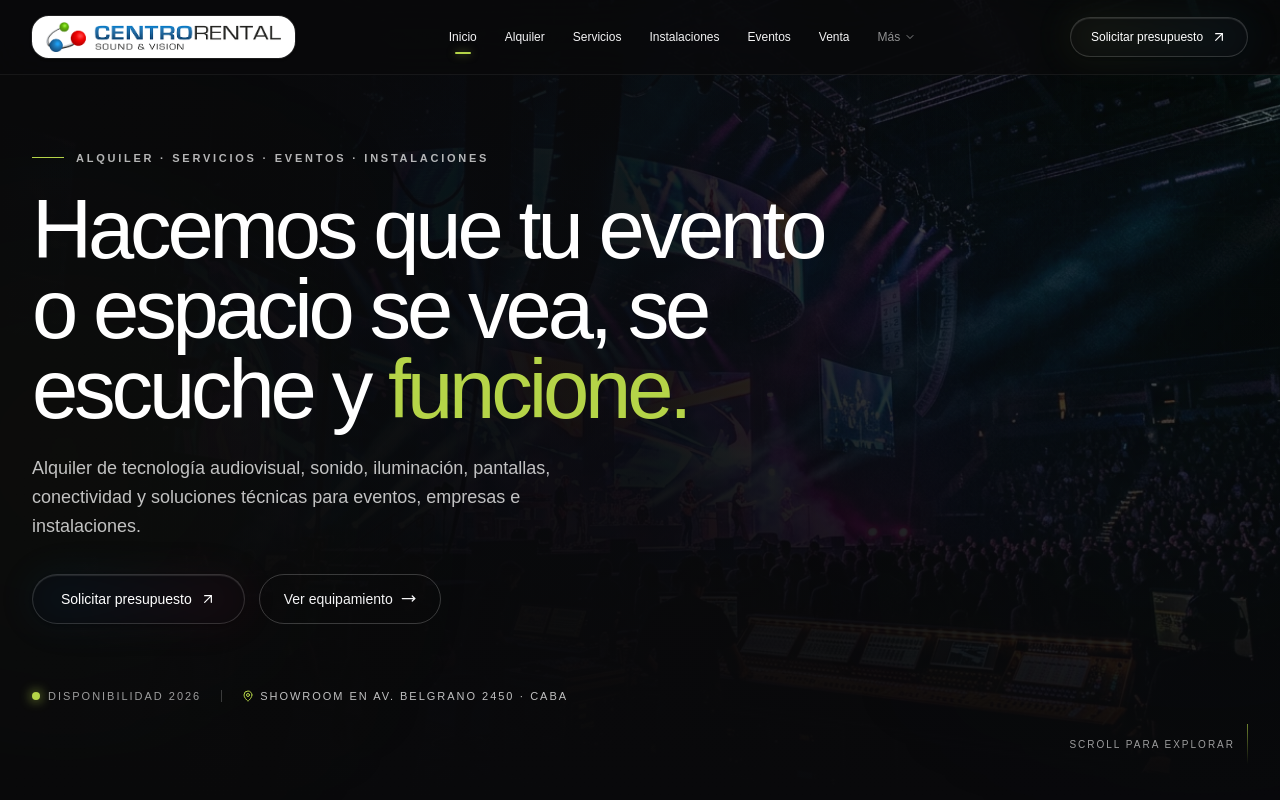
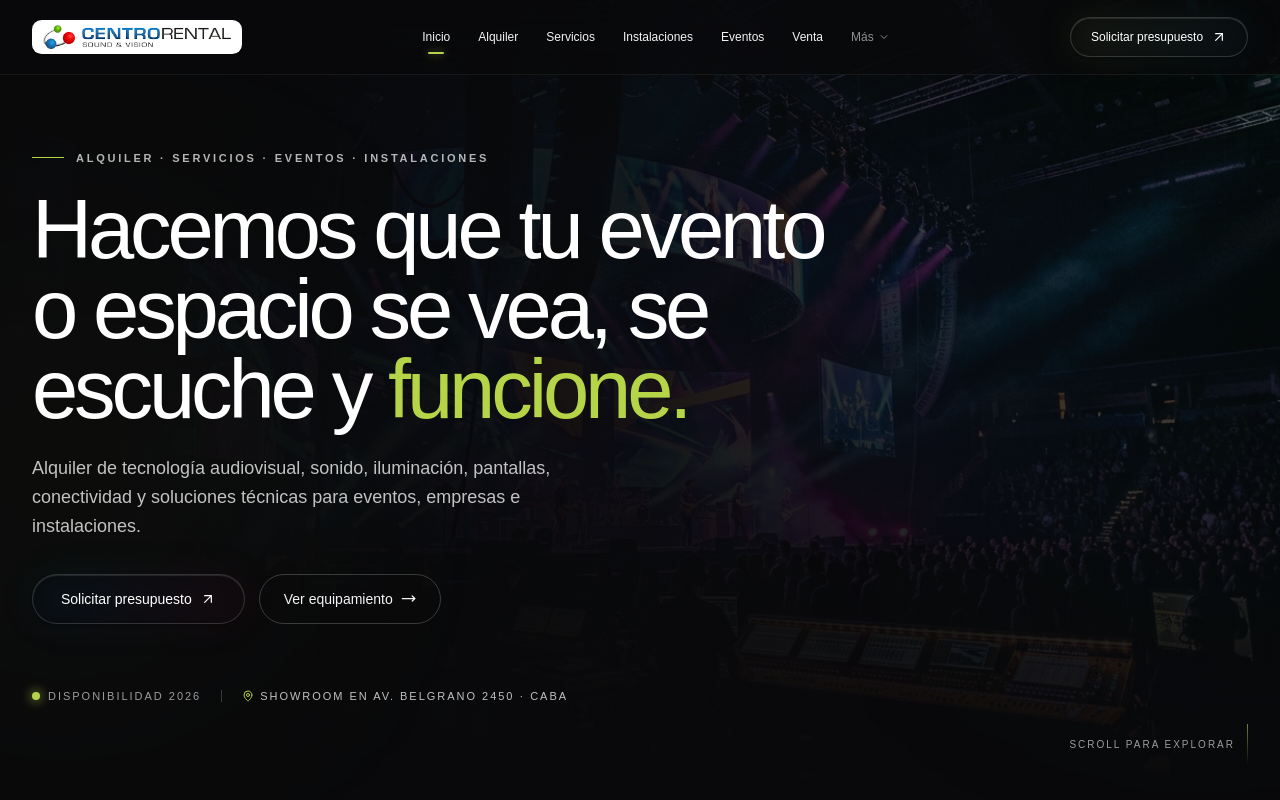
Before and after one commit to jochurru/Centro-Rental, a Next.js app: page / in a window 1280 px wide. Shown: the top 800 px of the page. Built offline with nearby package versions, Linux system fonts and the light colour scheme.

Commit message:
refactor(brand): integrate logo cleanly into header

```diff
--- a/components/common/logo.tsx
+++ b/components/common/logo.tsx
@@ -5,34 +5,33 @@ import Image from 'next/image'
 interface LogoProps {
   className?: string
   priority?: boolean
-  variant?: 'original' | 'auto' | 'dark' | 'light' | 'mono' | 'mobile'
 }
 
 /**
  * Componente Logo oficial de Centro Rental.
  *
- * Utiliza el logo histórico original real (content-source/raw/logos/logos_logo_b2549209.png):
- * - Esferas verde, azul, roja y órbita gris.
- * - Tipografía "CENTRO" en azul degradado original.
- * - Tipografía "RENTAL" en negro original.
- * - Subtítulo "SOUND & VISION" en gris oscuro original.
- * - Integrado dentro de una placa / cápsula blanca (#FFFFFF) sólida, limpia y equilibrada.
+ * Utiliza el logo histórico original auténtico (/brand/centro-rental-logo-original.png):
+ * - Esferas verde, azul, roja y órbita gris (RGB oficial).
+ * - Tipografía "CENTRO" en azul corporativo y "RENTAL" en negro original.
+ * - Subtítulo "SOUND & VISION" en gris corporativo original.
+ * - Contención: Placa técnica esbelta sobria (#FFFFFF) con bordes técnicos redondeados,
+ *   sin sombras de elevación, sin anillos de botón, con transición sobria y target táctil optimizado.
  */
 export function Logo({ className = '', priority = true }: LogoProps) {
   return (
     <Link
       href="/"
-      className={`group inline-flex items-center justify-center rounded-xl bg-white px-3.5 py-1.5 shadow-sm shadow-black/40 ring-1 ring-white/10 transition-all duration-200 hover:ring-white/30 hover:shadow-md ${className}`}
+      className={`group relative inline-flex items-center justify-center rounded-md bg-white px-2.5 py-1 border border-white/10 shadow-none transition-[opacity,transform] duration-[150ms] ease-out hover:opacity-95 active:scale-[0.99] motion-reduce:transition-none motion-reduce:transform-none focus-visible:outline-none focus-visible:ring-2 focus-visible:ring-[#B5D448] focus-visible:ring-offset-2 focus-visible:ring-offset-[#09090B] before:absolute before:-inset-y-2.5 before:-inset-x-1 sm:before:hidden ${className}`}
       aria-label="Centro Rental — Inicio"
     >
       {/* Contenedor del logo con proporciones nativas 587x75 (ratio ~7.82) */}
-      <span className="relative block h-[22px] w-[172px] sm:h-[28px] sm:w-[219px] md:h-[30px] md:w-[235px]">
+      <span className="relative block h-[18px] w-[141px] sm:h-[22px] sm:w-[172px] md:h-[24px] md:w-[188px]">
         <Image
           src="/brand/centro-rental-logo-original.png"
           alt="Centro Rental — Sound & Vision"
           fill
           priority={priority}
-          sizes="(max-width: 640px) 172px, (max-width: 768px) 219px, 235px"
+          sizes="(max-width: 640px) 141px, (max-width: 768px) 172px, 188px"
           className="object-contain"
         />
       </span>
```
